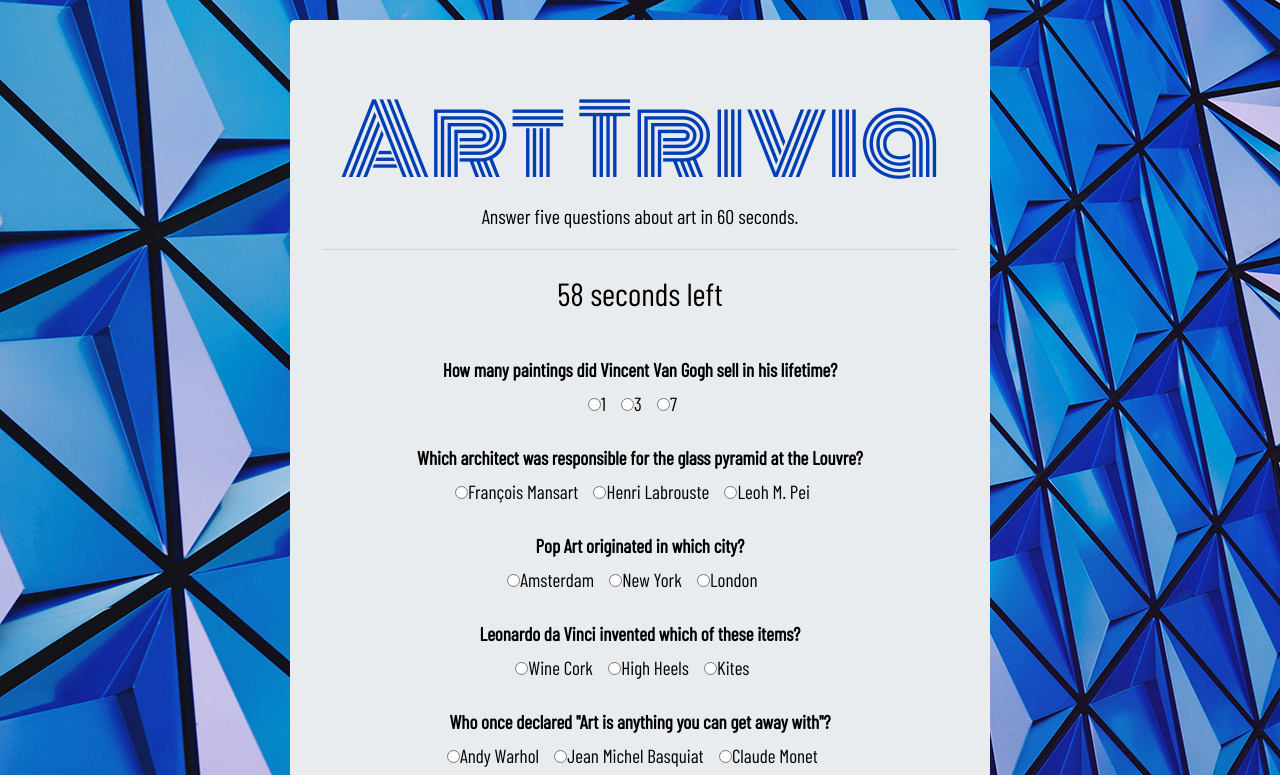
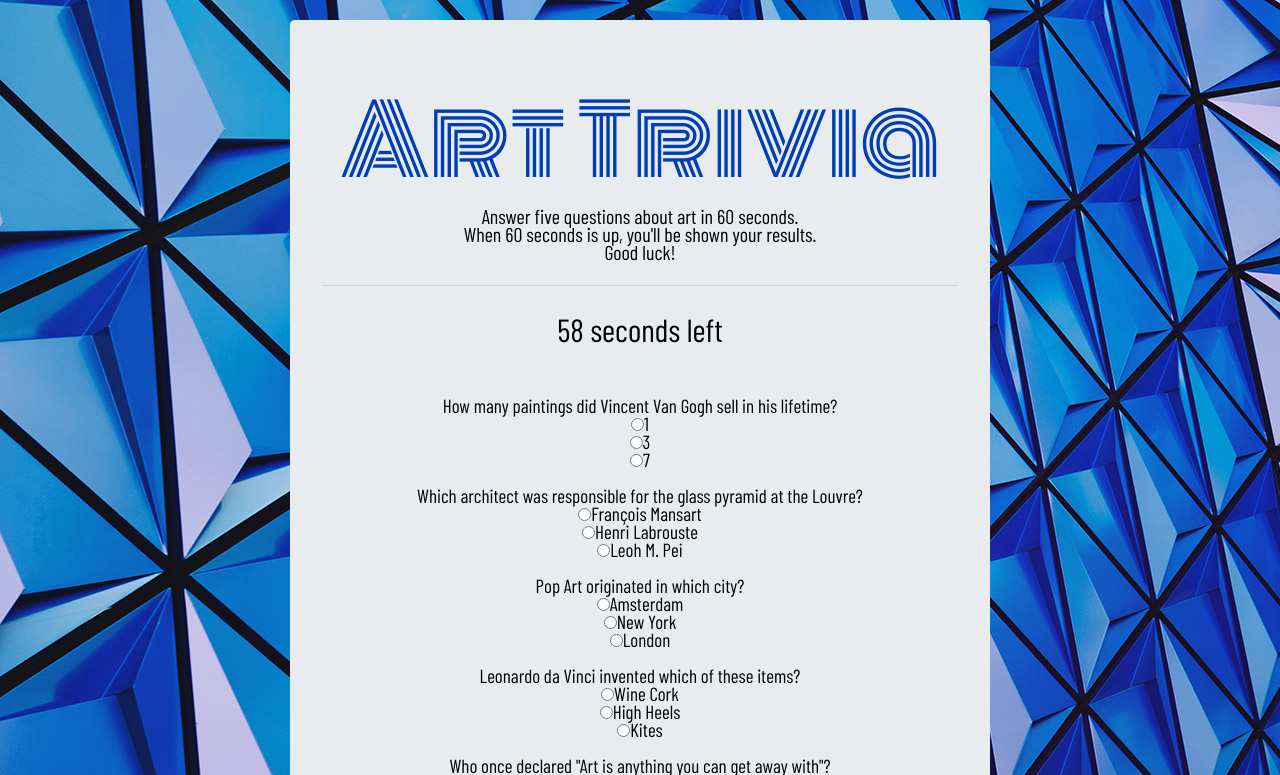
Before and after one commit to violetxchang/TriviaGame, a plain HTML site: page index.html in a window 1280 px wide. Both pictures are taken after a click on the button "Start Game". Shown: the top 775 px of the page. Drawn offline with nearby package versions, Linux system fonts and the light colour scheme.

Commit message:
updated javascript to show all questions and answers

```diff
--- a/assets/javascript/app.js
+++ b/assets/javascript/app.js
@@ -58,6 +58,7 @@ $("#startClock").on("click", function run() {
         $('#startButton').hide();
         $('#results').hide();
         $('#submitForm').show();
+        $('#questionDiv').show();
 
 
         clearInterval(intervalId);
@@ -81,88 +82,28 @@ $("#startClock").on("click", function run() {
                 $('#questionDiv').hide();
                 $('#countdownTimer').hide();
                 $('.lead').hide();
-                $("#results").html("Correct Answers: "+correctAnswers+"<br><br>Incorrect Answers: "+inCorrectAnswers+"<br><br>Unanswered: "+unAnswers);
+                $("#results").html("Correct Answers: " + correctAnswers + "<br><br>Incorrect Answers: " + inCorrectAnswers + "<br><br>Unanswered: " + unAnswers);
+
+                //if radioBtn+index === questionsAnswers.rightAnswer, then correctAnswers++
+                //else, incorrectAnswers++
+                //unanswers = questionAnswers.length - (correctAnswers+incorrectAnswers)
             }
         }
 
 
-//q1
-        var newDiv = $("<div><br>");
-        var showQuestions = $("<p>")
-        showQuestions.html("<strong>" + questionAnswers[0].question + "</strong>")
-        $("#questionDiv").append(showQuestions);
-
-        newDiv = $("<div>");
-        showPossibleAnswers = $("<div>")
-        $("#questionDiv").append("<input class='response' type='radio' data-right=" + questionAnswers[0].rightAnswer + " name='answer1'>" + questionAnswers[0].answers[0] + "&nbsp;&nbsp;&nbsp;&nbsp;");
-        $("#questionDiv").append("<input class='response' type='radio' name='answer1'>" + questionAnswers[0].answers[1] + "&nbsp;&nbsp;&nbsp;&nbsp;");
-        $("#questionDiv").append("<input class='response' type='radio' name='answer1'>" + questionAnswers[0].answers[2] + "&nbsp;&nbsp;&nbsp;&nbsp;<br><br><br>");
-
-
-//q2
-        var newDiv = $("<div><br>");
-        var showQuestions = $("<p>")
-        showQuestions.html("<strong>" + questionAnswers[1].question)
-        $("#questionDiv").append(showQuestions);
-
-        newDiv = $("<div>");
-        var showPossibleAnswers = $("<div>")
-        $("#questionDiv").append("<input class='response' type='radio' name='answer2'>" + questionAnswers[1].answers[0] + "&nbsp;&nbsp;&nbsp;&nbsp;");
-        $("#questionDiv").append("<input class='response' type='radio' name='answer2'>" + questionAnswers[1].answers[1] + "&nbsp;&nbsp;&nbsp;&nbsp;");
-        $("#questionDiv").append("<input class='response' type='radio' name='answer2'>" + questionAnswers[1].answers[2] + "&nbsp;&nbsp;&nbsp;&nbsp;<br><br><br>");
-
-
-//q3
-        var newDiv = $("<div>");
-        var showQuestions = $("<p>")
-        showQuestions.html("<strong>" + questionAnswers[2].question)
-        $("#questionDiv").append(showQuestions);
-
-        newDiv = $("<div>");
-        var showPossibleAnswers = $("<div>")
-        $("#questionDiv").append("<input class='response' type='radio' name='answer3'>" + questionAnswers[2].answers[0] + "&nbsp;&nbsp;&nbsp;&nbsp;");
-        $("#questionDiv").append("<input class='response' type='radio' name='answer3'>" + questionAnswers[2].answers[1] + "&nbsp;&nbsp;&nbsp;&nbsp;");
-        $("#questionDiv").append("<input class='response' type='radio' name='answer3'>" + questionAnswers[2].answers[2] + "&nbsp;&nbsp;&nbsp;&nbsp;<br><br><br>");
-
-
-//q4
-        var newDiv = $("<div>");
-        var showQuestions = $("<p>")
-        showQuestions.html("<strong>" + questionAnswers[3].question)
-        $("#questionDiv").append(showQuestions);
-
-        newDiv = $("<div>");
-        var showPossibleAnswers = $("<div>")
-        $("#questionDiv").append("<input class='response' type='radio' name='answer4'>" + questionAnswers[3].answers[0] + "&nbsp;&nbsp;&nbsp;&nbsp;");
-        $("#questionDiv").append("<input class='response' type='radio' name='answer4'>" + questionAnswers[3].answers[1] + "&nbsp;&nbsp;&nbsp;&nbsp;");
-        $("#questionDiv").append("<input class='response' type='radio' name='answer4'>" + questionAnswers[3].answers[2] + "&nbsp;&nbsp;&nbsp;&nbsp;<br><br><br>");
-
-
-//q5
-        var newDiv = $("<div>");
-        var showQuestions = $("<p>")
-        showQuestions.html("<strong>" + questionAnswers[4].question)
-        $("#questionDiv").append(showQuestions);
-
-        newDiv = $("<div>");
-        var showPossibleAnswers = $("<div>")
-        $("#questionDiv").append("<input class='response' type='radio' name='answer5'>" + questionAnswers[4].answers[0] + "&nbsp;&nbsp;&nbsp;&nbsp;");
-        $("#questionDiv").append("<input class='response' type='radio' name='answer5'>" + questionAnswers[4].answers[1] + "&nbsp;&nbsp;&nbsp;&nbsp;");
-        $("#questionDiv").append("<input class='response' type='radio' name='answer5'>" + questionAnswers[4].answers[2] + "&nbsp;&nbsp;&nbsp;&nbsp;<br><br><br>");
-
 
         //loop through each trivia question, make each answer into a radio button
-        //         function showTrivia(){
-        //             $("#showQuestion").html(questionAnswers[index].question);
-        //             for(var i=0; i< questionAnswers[index].answers.length;i++){
-        //               $("#showPossibleAnswers").append("<br><input class='response' type='radio' name=" + i + " value=" + i + ">" + questionAnswers[index].answers[i] +"&nbsp;&nbsp;&nbsp;&nbsp;")
+        function showTrivia() {
+            for (index=0; index < questionAnswers.length; index++){
+                $("#questionDiv").append(questionAnswers[index].question);
+                for (var i = 0; i < questionAnswers[index].answers.length; i++) {
+                    $("#questionDiv").append("<br><input class='response' type='radio' name='radioBtn"+index+"' value=" + i + ">" + questionAnswers[index].answers[i])
+                }
+                $("#questionDiv").append("<br><br>");
+            }
 
-        //                       //if user input and answer are equal, user gets a point.
-
-        // }
-
-        //           }
-        //           showTrivia();
+        }
+        showTrivia();
 
 
     }
--- a/index.html
+++ b/index.html
@@ -15,7 +15,10 @@
         <div class="bigContainer">
                 <div class="jumbotron">
                         <h1 class="display-1">Art Trivia</h1>
-                        <p class="lead">Answer five questions about art in 60 seconds.</p>
+                        <p class="lead">Answer five questions about art in 60 seconds.<br>
+                                When 60 seconds is up, you'll be shown your results.<br>
+                                Good luck!
+                        </p>
                         <hr class="my-4">
                         <p class="instructions">Click the button below to start the timer!</p>
                         <div id="startButton"><button id="startClock">Start Game</button></div>
@@ -26,8 +29,6 @@
 
                         <div id="results"></div>
 
-                        <input id="submitForm" type="submit" value="Submit">
-
                       </div>
         </div>
 
```
